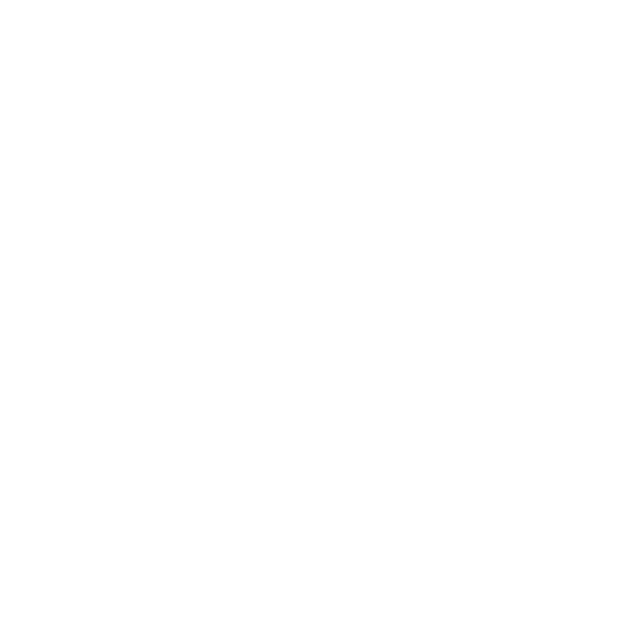
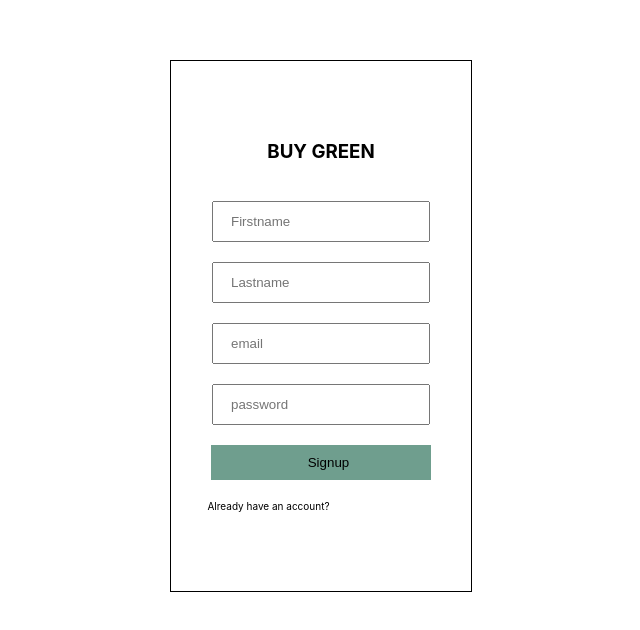
Before and after one commit to yaswanthsay/Buy-Green, a React (Create React App) app: page /signup in a window 1280 px wide. Before the commit this address had no page. Shown: the top 630 px of the page, without its empty margins (319-959 px from the left). Built offline with nearby package versions, Linux system fonts and the light colour scheme; a web font is replaced by a local one.

Commit message:
Created Signup page

```diff
--- a/src/App.js
+++ b/src/App.js
@@ -4,6 +4,7 @@
 import Cart from './components/Cart'
 import Help from './components/Help'
 import Login from './components/Login'
+import Signup from './components/Signup'
 
 function App() {
   return (
@@ -13,6 +14,7 @@
       <Route path='/cart' element={<Cart/>}/>
       <Route path='/help' element={<Help/>}/>
       <Route path='/login' element={<Login/>}/>
+      <Route path='/signup' element={<Signup/>}/>
        </Routes>
     </div>
   )
--- a/src/components/Login.js
+++ b/src/components/Login.js
@@ -2,6 +2,7 @@
 import { Fade } from 'react-reveal'
 import { useFormik } from 'formik';
 import { useState } from 'react';
+import { NavLink } from 'react-router-dom';
 
 function Login() {
 
@@ -49,7 +50,7 @@
                         <input placeholder='Password' className='login__password' name='password' type='password' onChange={formik.handleChange} onBlur={formik.handleBlur} />
                         {formik.errors.password ? <div>{formik.errors.password}</div> : null}
                         <input type='submit' className='login__btn' value='Login' />
-                        <p className='login_new_account'>Create an account?</p>
+                        <NavLink to='/signup' className='login_new_account'>Create an account?</NavLink>
                     </form>
                 </div>
             </Fade>
--- /dev/null
+++ b/src/components/Signup.js
@@ -0,0 +1,27 @@
+import React from 'react'
+import { NavLink } from 'react-router-dom'
+import { Fade } from 'react-reveal'
+
+function Signup() {
+    return (
+        <div className='signup__container'>
+            <Fade>
+            <div className='signup'>
+                <form className='signup__form'>
+                    <div className='signup'>
+                        <h3 className='signup__title'>BUY GREEN</h3>
+                        <input placeholder='Firstname' type='text' name='firstname' className='signup__firstname' />
+                        <input placeholder='Lastname' type='text' name='lastname' className='signup__lastname' />
+                        <input placeholder='email' type='email' name='email' className='signup__email' />
+                        <input placeholder='password' type='password' name='password' className='signup__password' />
+                        <input type='submit' className='signup__btn' value='Signup' />
+                        <NavLink to='/login' className='already__accnt'>Already have an account?</NavLink>
+                    </div>
+                </form>
+            </div>
+            </Fade>
+        </div>
+    )
+}
+
+export default Signup
--- a/src/index.css
+++ b/src/index.css
@@ -9,65 +9,77 @@
   -moz-osx-font-smoothing: grayscale;
 }
 
-.navbar{
+.navbar {
   display: flex;
   justify-content: space-between;
 }
-.nav__container{
+
+.nav__container {
   background-image: url("https://images.unsplash.com/photo-1587334274328-64186a80aeee?crop=entropy&cs=tinysrgb&fm=jpg&ixlib=rb-1.2.1&q=60&raw_url=true&ixid=MnwxMjA3fDB8MHxzZWFyY2h8MzZ8fHBsYW50fGVufDB8fDB8fA%3D%3D&auto=format&fit=crop&w=500");
   height: 500px;
   background-repeat: no-repeat;
 }
-.nav__left{
+
+.nav__left {
   display: flex;
 }
-.nav__title{
+
+.nav__title {
   font-size: 25px;
   margin-left: 45px;
   color: gray;
 }
-.nav__menu{
-  width:25px;
+
+.nav__menu {
+  width: 25px;
   height: 25px;
-  margin-left:40px;
+  margin-left: 40px;
   margin-top: 23px;
   cursor: pointer;
 }
+
 .nav__title span {
   color: rgb(95, 181, 95);
   font-weight: 700;
 }
-.nav__leaf{
-  width:23px;
+
+.nav__leaf {
+  width: 23px;
   margin-left: 4px;
 }
-.nav__right{
+
+.nav__right {
   display: flex;
   align-items: center;
   margin-right: 250px;
 }
-.nav__home{
+
+.nav__home {
   text-decoration: none;
   color: green;
 }
-.nav__cart{
+
+.nav__cart {
   margin-left: 17px;
   text-decoration: none;
   color: green;
 }
-.nav__help{
+
+.nav__help {
   margin-left: 17px;
   text-decoration: none;
   color: green;
 }
-.nav__login{
+
+.nav__login {
   margin-left: 17px;
   text-decoration: none;
   color: green;
 }
-.nav_right_column{
+
+.nav_right_column {
   position: absolute;
-  margin-top:630px;
+  margin-top: 630px;
   margin-left: -198px;
   background-color: rgb(255, 255, 255);
   height: 448px;
@@ -75,18 +87,22 @@
   padding: 30px;
   text-align: justify;
 }
-.nav_right_title1{
+
+.nav_right_title1 {
   color: gray;
   font-size: 30px;
 }
-.nav_right_title2{
+
+.nav_right_title2 {
   color: gray;
 }
-.nav_right_para{
+
+.nav_right_para {
   font-size: 13px;
   width: 350px;
 }
-.nav__btn{
+
+.nav__btn {
   border: 1px;
   background-color: rgb(94, 156, 94);
   height: 40px;
@@ -99,49 +115,58 @@
   margin-top: 20px;
   margin-left: 257px;
 }
-.nav_para_link{
+
+.nav_para_link {
   color: green;
 }
-.plant{
+
+.plant {
   background-color: rgb(58, 62, 60);
   height: 400px;
-  border-top: 1px ;
-  padding:20px;
- box-shadow: 2px 2px 5px 3px rgb(118, 118, 118);
+  border-top: 1px;
+  padding: 20px;
+  box-shadow: 2px 2px 5px 3px rgb(118, 118, 118);
 }
-.plant__title{
+
+.plant__title {
   font-size: 27px;
   margin-top: 57px;
   margin-left: 30px;
   color: rgb(255, 255, 255);
 }
-.plant__img{
+
+.plant__img {
   margin-top: 150px;
   margin-left: 50px;
   width: 500px;
   height: 500px;
-  box-shadow:0px 5px 3px rgb(138, 138, 138);
+  box-shadow: 0px 5px 3px rgb(138, 138, 138);
   border: 1px solid black;
 }
-.center{
+
+.center {
   height: 300px;
 }
-.center__img{
+
+.center__img {
   width: 500px;
   height: 500px;
-  margin-left:750px;
+  margin-left: 750px;
   margin-top: 210px;
-  box-shadow: 4px 4px 3px  rgb(138, 138, 138);
+  box-shadow: 4px 4px 3px rgb(138, 138, 138);
   border: 1px solid;
 }
-.bottom{
+
+.bottom {
   height: 70vh;
 }
-.footer{
+
+.footer {
   background-color: rgb(67, 74, 70);
   height: 70px;
 }
-.footer__para{
+
+.footer__para {
   color: rgb(232, 232, 232);
   font-weight: 100;
   font-size: 12px;
@@ -149,27 +174,32 @@
   justify-content: center;
   padding-top: 30px;
 }
-.nav_right_typical{
-  margin-left:870px;
+
+.nav_right_typical {
+  margin-left: 870px;
   font-size: 25px;
- margin-top: -60px;
+  margin-top: -60px;
 }
-.nav__typical{
+
+.nav__typical {
   font-size: 55px;
   font-weight: 700;
   color: rgb(108, 108, 108);
 }
-.plant_img_para{
+
+.plant_img_para {
   display: flex;
   color: white;
 }
-.plant__para{
+
+.plant__para {
   margin-left: 282px;
   margin-top: 355px;
   font-size: 50px;
   font-family: 'Great Vibes';
 }
-.bottom__para{
+
+.bottom__para {
   width: 550px;
   text-align: justify;
   font-size: 17px;
@@ -179,46 +209,66 @@
   margin-top: 84px;
   margin-left: 60px;
 }
-.login__form{
+
+.login__form {
   display: flex;
   flex-direction: column;
-  width:260px;
+  width: 240px;
   gap: 15px;
   border: 1px solid;
   padding: 20px;
-  height: 360px;
+  height: 338px;
 }
-.login{
+
+.login {
   display: flex;
+  align-items: center;
   justify-content: center;
   margin-top: 110px;
 }
-.login__email{
+
+.login__email {
   height: 35px;
   text-indent: 15px;
+  width: 190px;
+  margin-left: 19px;
 }
-.login__password{
+
+.login__password {
   height: 35px;
   text-indent: 15px;
+  margin-left: 19px;
+  width: 190px;
 }
-.login__btn{
+
+.login__btn {
   height: 45px;
   background-color: rgb(111, 158, 142);
   border: 1px;
   margin-top: 10px;
   cursor: pointer;
+  margin-left: 19px;
+  width: 200px;
 }
-.login__title{
-  margin-left: 80px;
+
+.login__title {
+  margin-left:65px;
   font-size: 20px;
 }
-.login_new_account{
-  font-size: 14px;
+
+.login_new_account {
+  font-size: 12px;
+  cursor: pointer;
+  text-decoration: none;
+  color: black;
+  margin-left:19px;
 }
-.error{
+
+.error {
   color: brown;
 }
-.menu{
+
+.menu {
   background-color: rgb(178, 190, 178);
   height: 100vh;
   justify-content: center;
@@ -235,7 +285,8 @@
   z-index: 1;
 
 }
-.menu__container{
+
+.menu__container {
   display: flex;
   flex-direction: column;
   justify-content: center;
@@ -244,8 +295,61 @@
   width: 100%;
   height: 100vh;
 }
-.menu__close{
+
+.menu__close {
   width: 20px;
   height: 20px;
   margin-top: 27px;
+  z-index: 1;
 }
+.signup__form {
+  display: flex;
+  flex-direction: column;
+  width: 300px;
+  gap: 15px;
+  border: 1px solid;
+  height: 530px;
+}
+
+.signup {
+  display: flex;
+  flex-direction: column;
+  align-items: center;
+  justify-content: center;
+  margin-top: 60px;
+  gap: 20px;
+}
+.signup__firstname{
+  height: 35px;
+  text-indent: 15px;
+  width: 210px;
+}
+.signup__lastname{
+  height: 35px;
+  text-indent: 15px;
+  width: 210px;
+}
+.signup__email{
+  height: 35px;
+  text-indent: 15px;
+  width: 210px;
+}
+.signup__password{
+  height: 35px;
+  text-indent: 15px;
+  width: 210px;
+}
+.signup__btn{
+  height: 35px;
+  text-indent: 15px;
+  width: 220px;
+  background-color: rgb(111, 158, 142);
+  border: 1px;
+}
+.already__accnt{
+  font-size: 10px;
+  margin-left: -105px;
+  cursor: pointer;
+  color: black;
+  text-decoration: none;
+}
```
Also changed, not shown: src/components/Navbar.js (+4 -14 lines).
